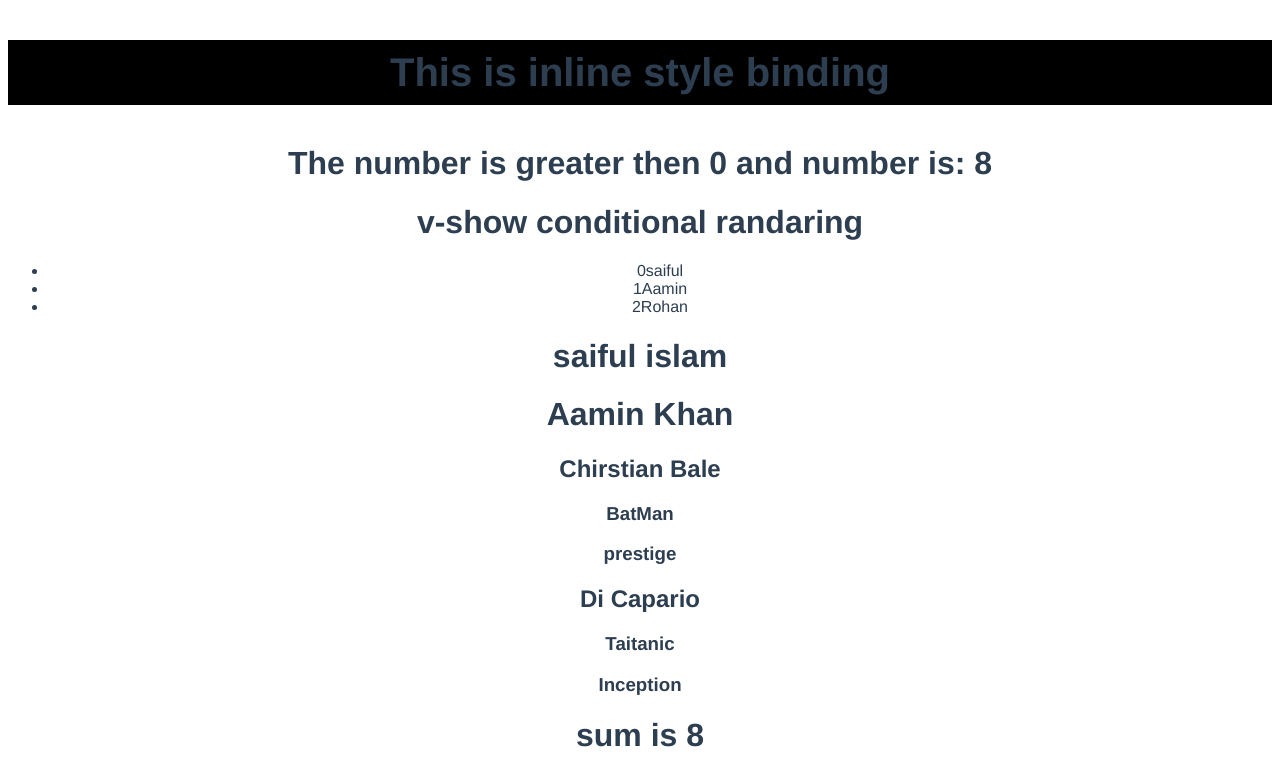
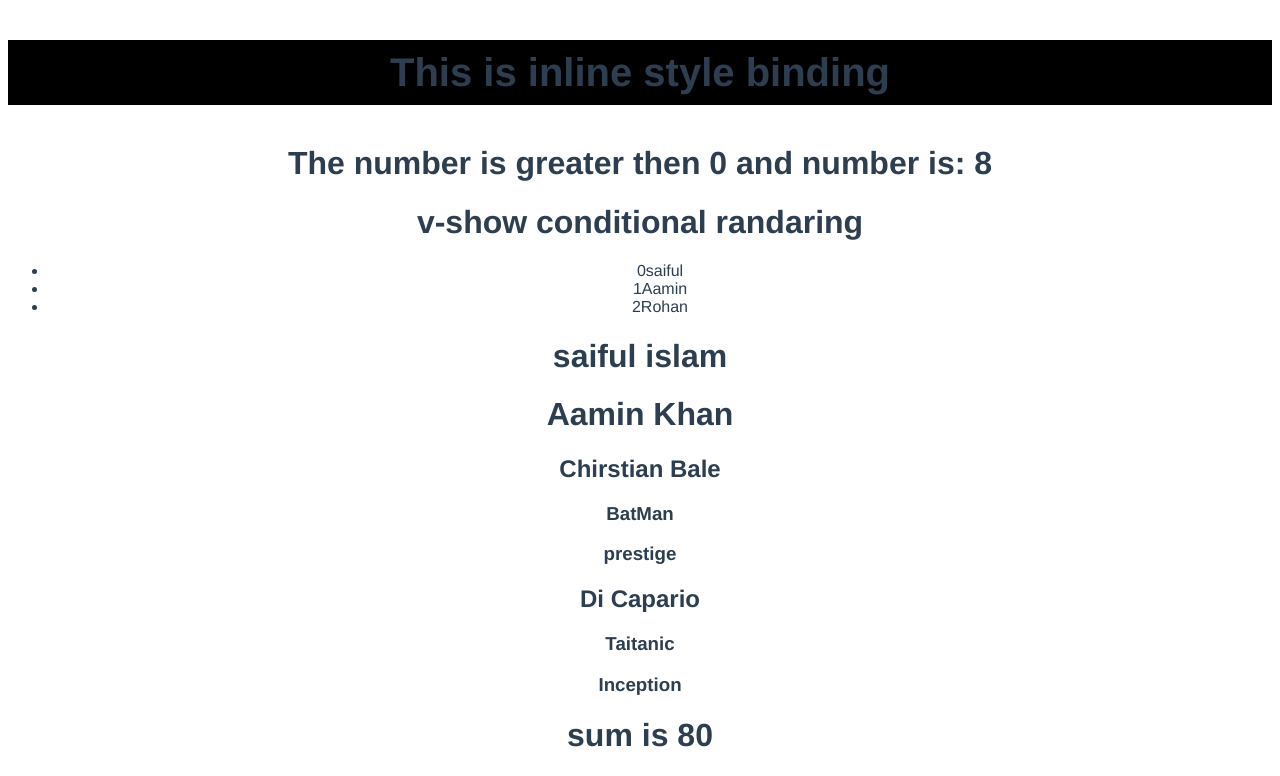
Before and after one commit to meraz007/Learn-Vue, a Vue app in the folder Codevolution/practice-vue-basic/: page / in a window 1280 px wide. Shown: the part 367-1143 px from the top of the page. Built offline with nearby package versions, Linux system fonts and the light colour scheme.

Commit message:
update methods

```diff
--- a/Codevolution/practice-vue-basic/src/App.vue
+++ b/Codevolution/practice-vue-basic/src/App.vue
@@ -32,7 +32,7 @@ export default {
   name: 'App',
   data(){
     return{
-
+      methodsNumber :10,
       names :['saiful','Aamin','Rohan'],
       fullName :[
         {first:'saiful',last:'islam'},
@@ -68,7 +68,7 @@ export default {
   },
   methods:{
     addTwoNumber(a,b){
-      var add = a+b;
+      var add = (a+b) * this.methodsNumber;
       return add
     }
   }
```
